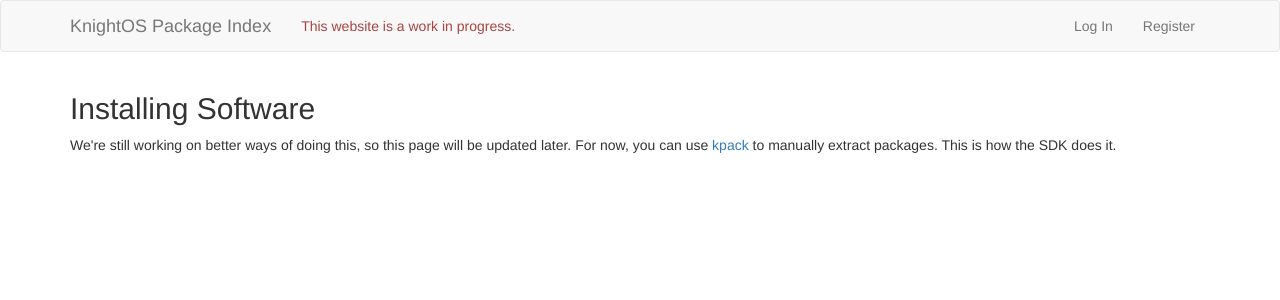
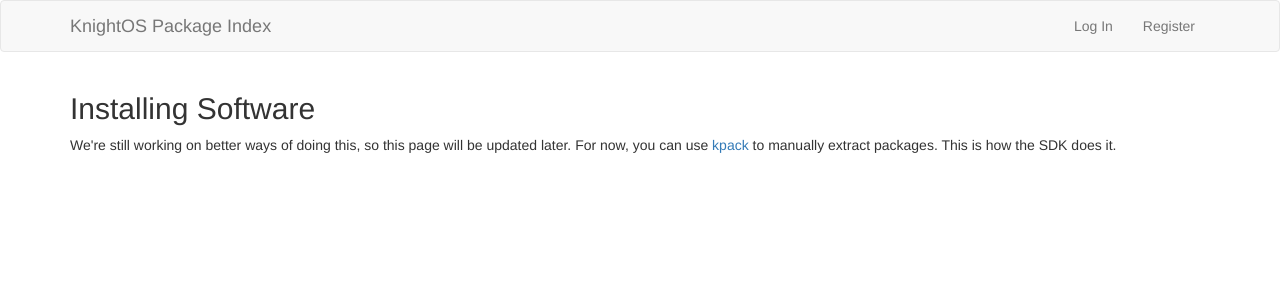
Before and after one commit to KnightOS/packages.knightos.org, a Python web app: template templates/help.html in a window 1280 px wide. Shown: the top 300 px of the page. Run offline with Jinja, Linux system fonts and the light colour scheme; the template is opened without the code that fills it, so the values that code supplies are empty; style sheets or scripts are compiled from the project's sources; some libraries are stand-ins or nearby versions.

Commit message:
Remove WIP text

```diff
--- a/templates/layout.html
+++ b/templates/layout.html
@@ -28,7 +28,6 @@
                 <a class="navbar-brand" href="/">KnightOS Package Index</a>
             </div>
             <div class="collapse navbar-collapse" id="navbar-collapse">
-                <p class="navbar-text text-danger">This website is a work in progress.</p>
                 {% if not user %}
                 <ul class="nav navbar-nav navbar-right">
                     <li><a href="/login">Log In</a></li>
```
